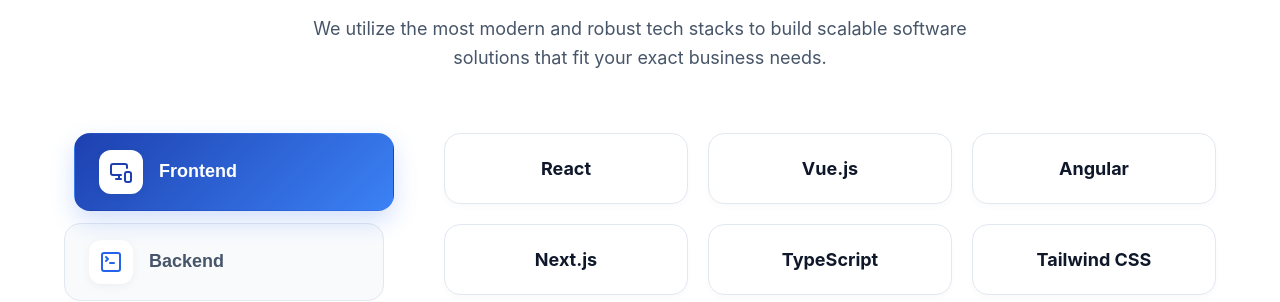
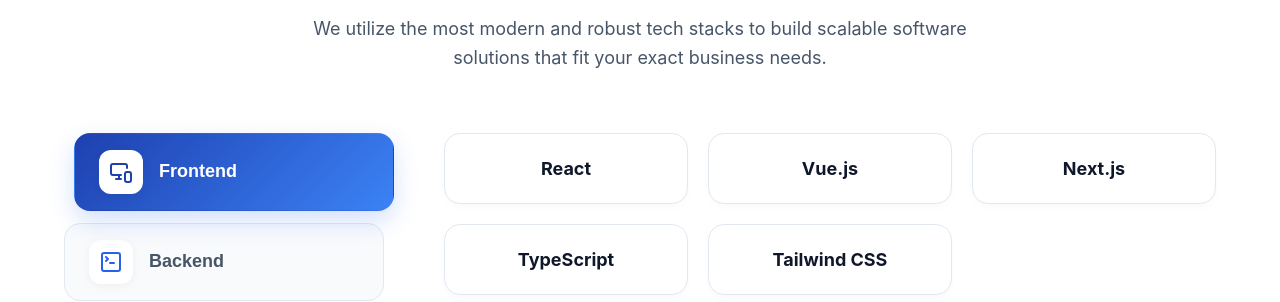
Before and after one commit to kamalovicdev-sys/innowise-clone, a React (Vite) app: page / in a window 1280 px wide. Shown: the part 3583-3885 px from the top of the page. Built offline with nearby package versions, Linux system fonts and the light colour scheme.

Commit message:
edit new

```diff
--- a/src/components/sections/Expertise/Expertise.jsx
+++ b/src/components/sections/Expertise/Expertise.jsx
@@ -1,4 +1,3 @@
-// src/components/sections/Expertise/Expertise.jsx
 import React, { useState } from 'react';
 import styles from './Expertise.module.css';
 import { motion } from 'framer-motion';
@@ -11,25 +10,25 @@
     id: 'frontend',
     title: 'Frontend',
     icon: <MonitorSmartphone size={24} />,
-    techs: ["React", "Vue.js", "Angular", "Next.js", "TypeScript", "Tailwind CSS"]
+    techs: ["React", "Vue.js", "Next.js", "TypeScript", "Tailwind CSS"]
   },
   {
     id: 'backend',
     title: 'Backend',
     icon: <TerminalSquare size={24} />,
-    techs: ["Node.js", "Python", "Java", "Go", "FastAPI", "Spring Boot"]
+    techs: ["Node.js", "Python", "Go", "FastAPI"]
   },
   {
     id: 'database',
     title: 'Database',
     icon: <Database size={24} />,
-    techs: ["PostgreSQL", "MongoDB", "Redis", "MySQL", "Elasticsearch", "Cassandra"]
+    techs: ["PostgreSQL", "MongoDB", "Redis", "MySQL"]
   },
   {
     id: 'cloud',
     title: 'Cloud & DevOps',
     icon: <Cloud size={24} />,
-    techs: ["AWS", "Google Cloud", "Docker", "Kubernetes", "CI/CD", "Terraform"]
+    techs: ["AWS", "Google Cloud", "Docker", "Kubernetes", "CI|CD"]
   }
 ];
 
--- a/src/components/sections/Expertise/Expertise.module.css
+++ b/src/components/sections/Expertise/Expertise.module.css
@@ -1,5 +1,3 @@
-/* src/components/sections/Expertise/Expertise.module.css */
-
 .expertiseSection {
   padding: 100px 0;
   background-color: #ffffff; /* Oq toza fon */
```
